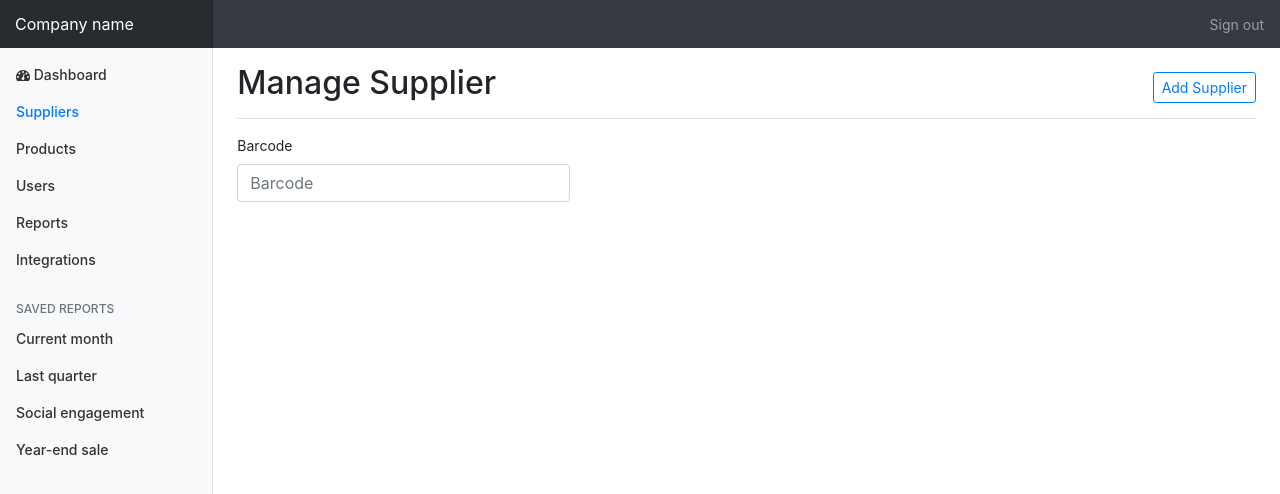
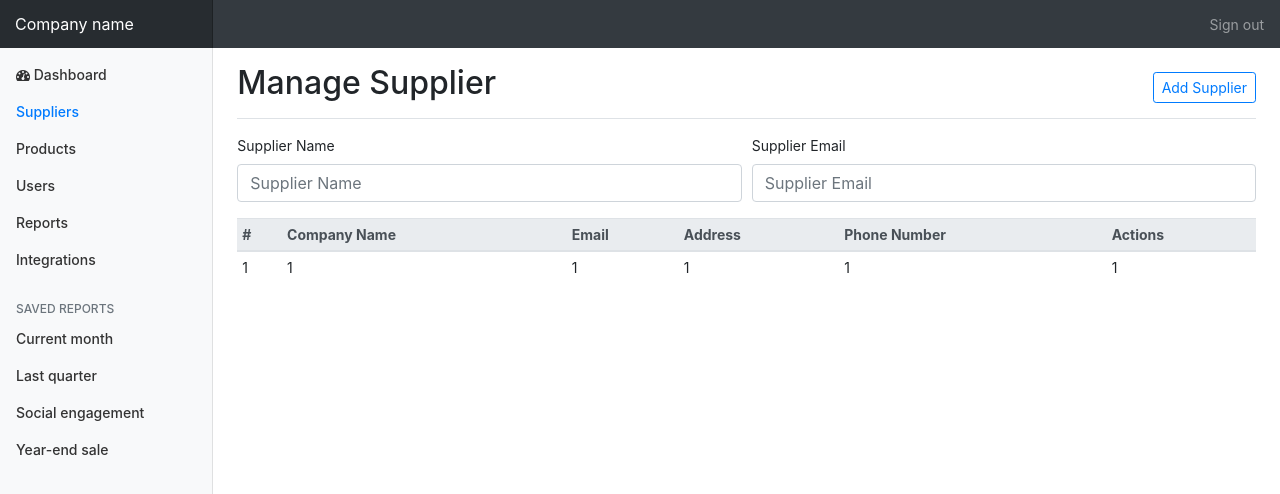
Before and after one commit to sybersecho/front-of-kupalatu-store, an Angular app: page /suppliers in a window 1280 px wide. Shown: the top 494 px of the page. Built offline with nearby package versions, Linux system fonts and the light colour scheme.

Commit message:
supplier view

```diff
--- a/src/app/admin/suppliers/components/supplier-list/supplier-list.component.html
+++ b/src/app/admin/suppliers/components/supplier-list/supplier-list.component.html
@@ -8,18 +8,47 @@
 </div>
 <div class="row">
   <div class="col-12">
-    <div>
-      <form>
-        <div class="form-row">
-          <div class="col-4">
-            <div class="form-group">
-                <label for="barcode">Barcode</label>
-                <input type="text" name="barcode" class="form-control" placeholder="Barcode">
-            </div>
+    <form>
+      <div class="form-row">
+        <div class="col-6">
+          <div class="form-group">
+              <label for="txtSupplierName">Supplier Name</label>
+              <input type="text" name="txtSupplierName" class="form-control" placeholder="Supplier Name">
           </div>
         </div>
-      </form>
+        <div class="col-6">
+          <div class="form-group">
+              <label for="txtSupplierEmail">Supplier Email</label>
+              <input type="text" name="txtSupplierEmail" class="form-control" placeholder="Supplier Email">
+          </div>
+        </div>
+      </div>
+    </form>
+  </div>
+  <div class="col-12">
+    <div class="table-responsive">
+      <table class="table table-hover table-sm">
+        <thead class="thead-light">
+          <tr>
+            <th>#</th>
+            <th>Company Name</th>
+            <th>Email</th>
+            <th>Address</th>
+            <th>Phone Number</th>
+            <th>Actions</th>
+          </tr>
+        </thead>
+        <tbody>
+          <tr>
+            <td>1</td>
+            <td>1</td>
+            <td>1</td>
+            <td>1</td>
+            <td>1</td>
+            <td>1</td>
+          </tr>
+        </tbody>
+      </table>
     </div>
   </div>
-
 </div>
```
